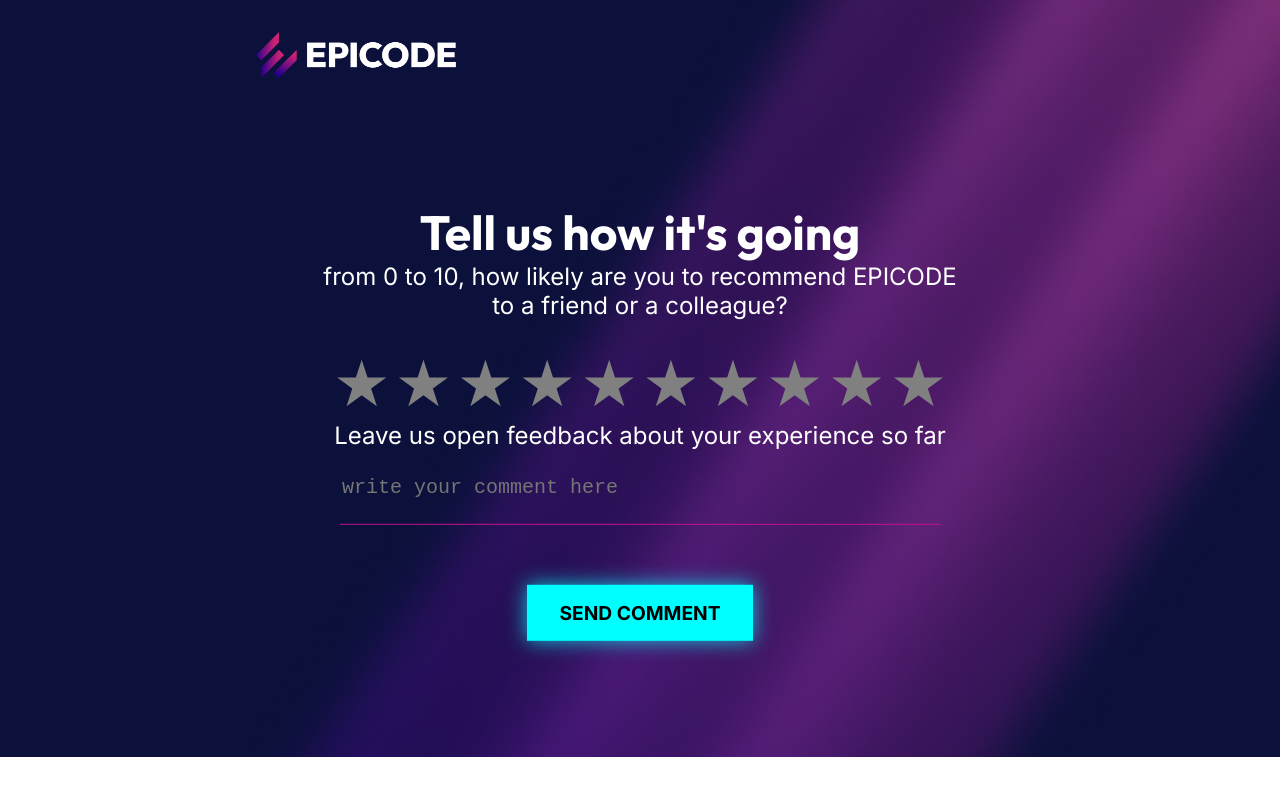
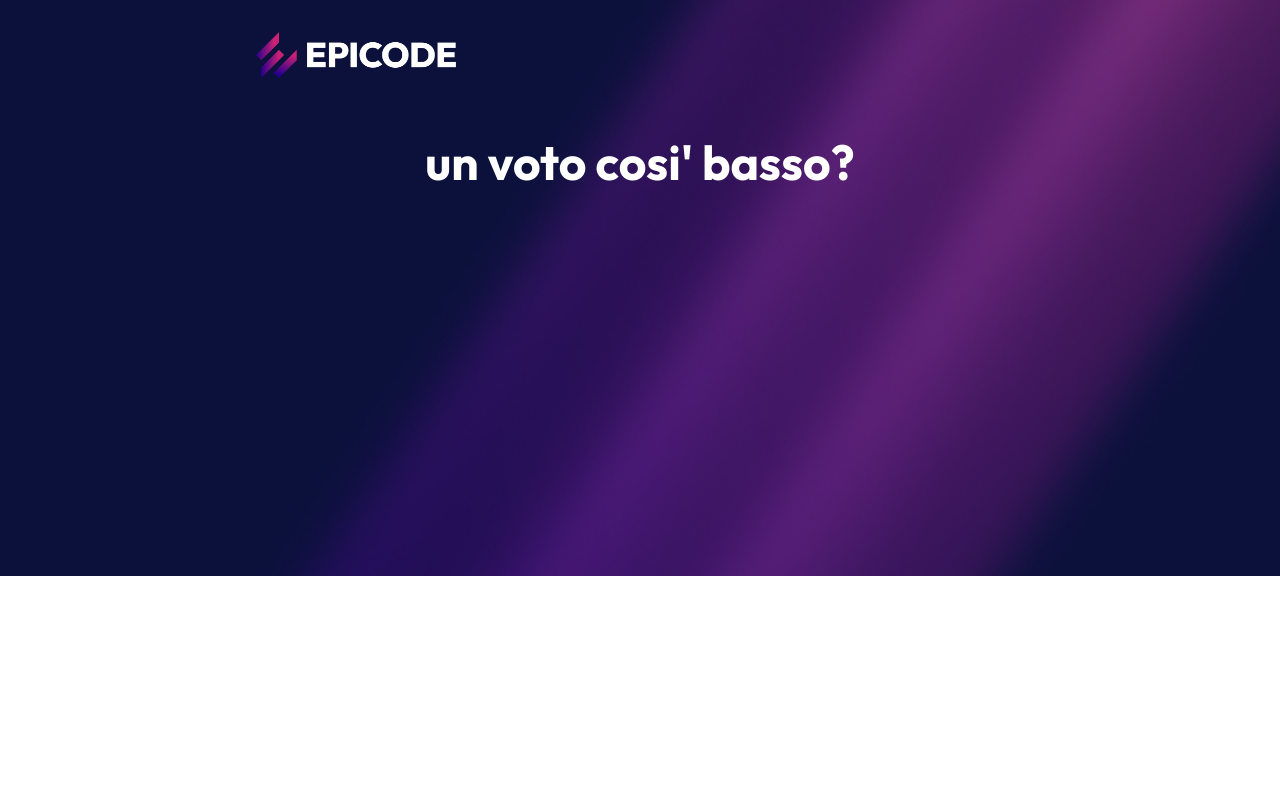
Before and after one commit to MauroTuzzolino/U1-W5-BW1-TEAM7, a plain HTML site: page feedback.html in a window 1280 px wide. Both pictures are taken after typing "Sample" into the empty fields and a click on the button "SEND COMMENT". Drawn offline with Linux system fonts and the light colour scheme.

Commit message:
Aggiunta post-feedback

```diff
--- a/assets/css/feedbackStyle.css
+++ b/assets/css/feedbackStyle.css
@@ -66,3 +66,9 @@ button {
   box-shadow: #00ffff;
   box-shadow: 0 0 20px rgba(7, 240, 248, 0.8);
 }
+
+#result-message {
+  display: none;
+  text-align: center;
+  margin-top: 50px;
+}
--- a/feedback.html
+++ b/feedback.html
@@ -34,6 +34,9 @@
         </form>
       </form>
     </main>
+    <div id="result-message">
+      <h1 id="result-text"></h1>
+    </div>
     <script>
       const stars = document.querySelectorAll("#star-rating span");
       let currentRating = 0;
@@ -72,17 +75,24 @@
       }
 
       const starForm = document.getElementById("star-form");
+      const feedbackContainer = document.querySelector("main");
+      const resultMessage = document.getElementById("result-message");
+      const resultText = document.getElementById("result-text");
+
       starForm.addEventListener("submit", function (e) {
         e.preventDefault();
-        if (currentRating < 7) {
-          alert("Dispiace");
-        } else if (currentRating < 9) {
-          alert("Grazie cerceremo di fare meglio");
+
+        feedbackContainer.style.display = "none";
+
+        if (currentRating <= 3) {
+          resultText.innerText = "un voto cosi' basso?";
+        } else if (currentRating <= 7) {
+          resultText.innerText = "grazie per il feedback";
         } else {
-          alert("Grazie per aver partecipato al nostro test, speriamo ti sia piaciuto!");
+          resultText.innerText = "siamo contenti che ti sia piaciuto molto il nostro test";
         }
-        console.log(document.getElementById("comment").value);
-        document.getElementById("comment").value = "";
+
+        resultMessage.style.display = "block";
       });
     </script>
     <!--<script type="module" src="./assets/JavaScript/script.js"></script>-->
```
